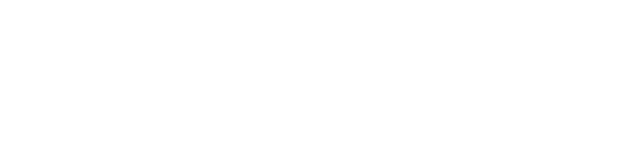
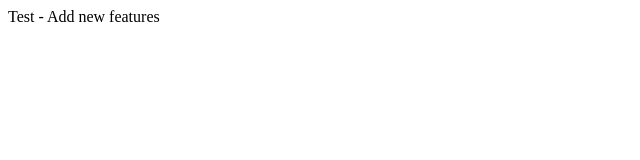
Before and after one commit to Jenkimdev/GettingStarted, a plain HTML site: page index.html in a window 1280 px wide. Shown: the whole page, without its empty margins (0-640 px from the left). Drawn offline with Linux system fonts and the light colour scheme.

Commit message:
Added features

```diff
--- a/index.html
+++ b/index.html
@@ -9,6 +9,7 @@
 </head>
 
 <body>
+    Test - Add new features
 </body>
 
 </html>
```
